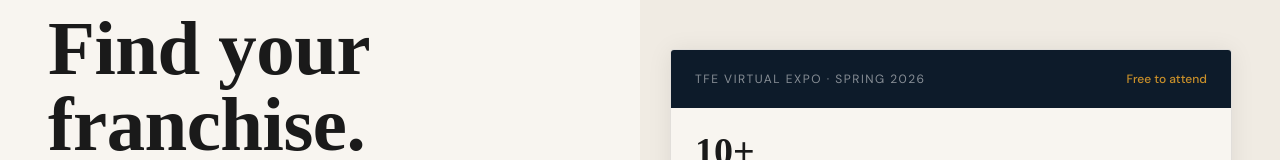
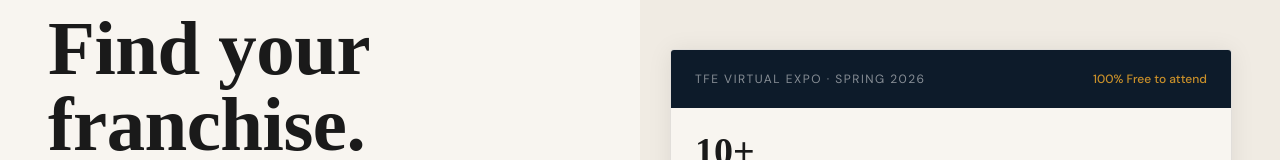
Before and after one commit to blackrockorlando-beep/tfe-expo, a Next.js app in the folder tfe-expo/: page / in a window 1280 px wide. Shown: the part 130-290 px from the top of the page. Built offline with nearby package versions, Linux system fonts and the light colour scheme; no server answers; a web font is replaced by a local one.

Commit message:
Test auto-deploy

```diff
--- a/tfe-expo/app/page.tsx
+++ b/tfe-expo/app/page.tsx
@@ -464,7 +464,7 @@ const BODY_CONTENT = `<!-- NAV -->
     <div class="hero-card">
       <div class="hero-card-header">
         <div class="hero-card-title">TFE Virtual Expo · Spring 2026</div>
-        <div class="hero-card-date">Free to attend</div>
+        <div class="hero-card-date">100% Free to attend</div>
       </div>
       <div class="hero-card-body">
         <div class="hero-card-stat">
```
